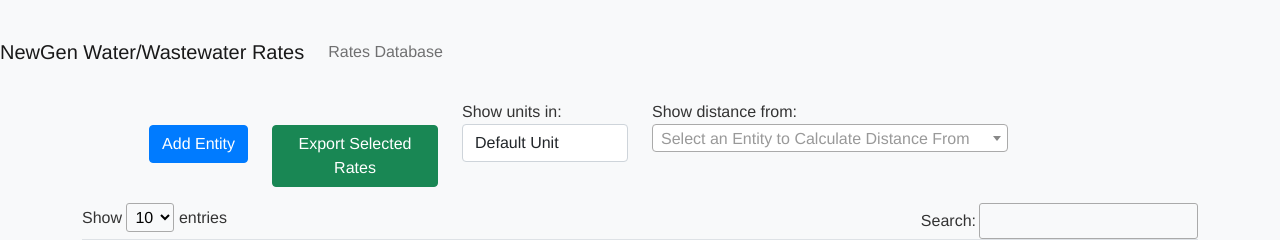
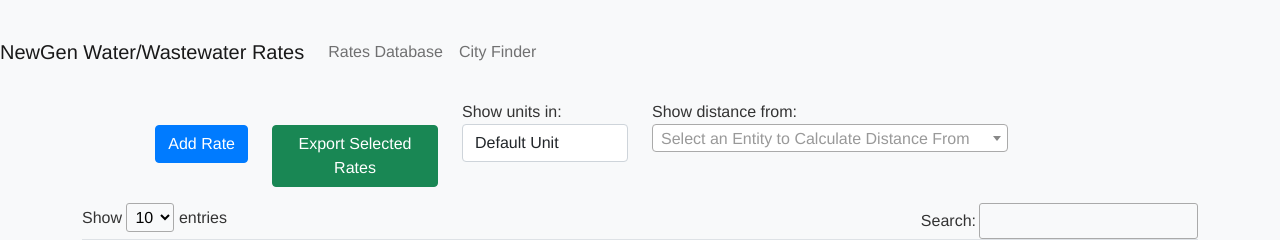
Before and after one commit to mberntNG/waterrates, a Flask app: page / in a window 1280 px wide. Shown: the top 240 px of the page. Run offline with Flask 3, Linux system fonts and the light colour scheme; data comes from the database, SQL or seed files in the repository; some libraries are stand-ins or nearby versions.

Commit message:
Adding city finder link.

```diff
--- a/app/templates/base.html
+++ b/app/templates/base.html
@@ -29,6 +29,9 @@
             <ul class="navbar-nav">
                 <li class="nav-item">
                     <a class="nav-link" href="{{ url_for('main.home') }}">Rates Database</a>
+                </li>
+                <li class="nav-item">
+                    <a class="nav-link" href="https://stevedoogue.shinyapps.io/NearestCityFinder/">City Finder</a>
                 </li>
                 <!-- <li class="nav-item">
                     <a class="nav-link" href="{{ url_for('main.utility_graph') }}">Residential Graphs</a>
--- a/app/templates/home.html
+++ b/app/templates/home.html
@@ -9,7 +9,7 @@
     <div class="row align-items-start mb-3">
         <!-- Add Entity/Export Rates Buttons -->
         <div class="col-md-2 text-end">
-            <button type="button" class="btn btn-primary add-entity-btn" data-bs-toggle="modal" data-bs-target="#entityModal">Add Entity</button>
+            <button type="button" class="btn btn-primary add-entity-btn" data-bs-toggle="modal" data-bs-target="#entityModal">Add Rate</button>
         </div>
         <div class="col-md-2">
             <button id="export-btn" class="btn btn-success add-entity-btn">Export Selected Rates</button>
```
